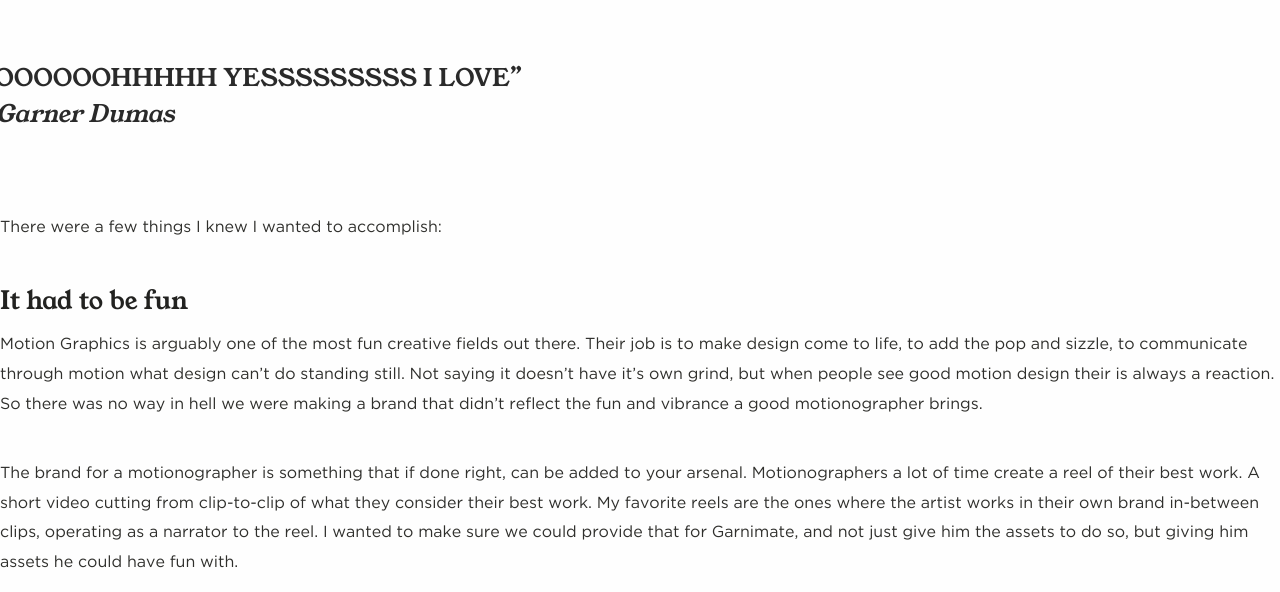
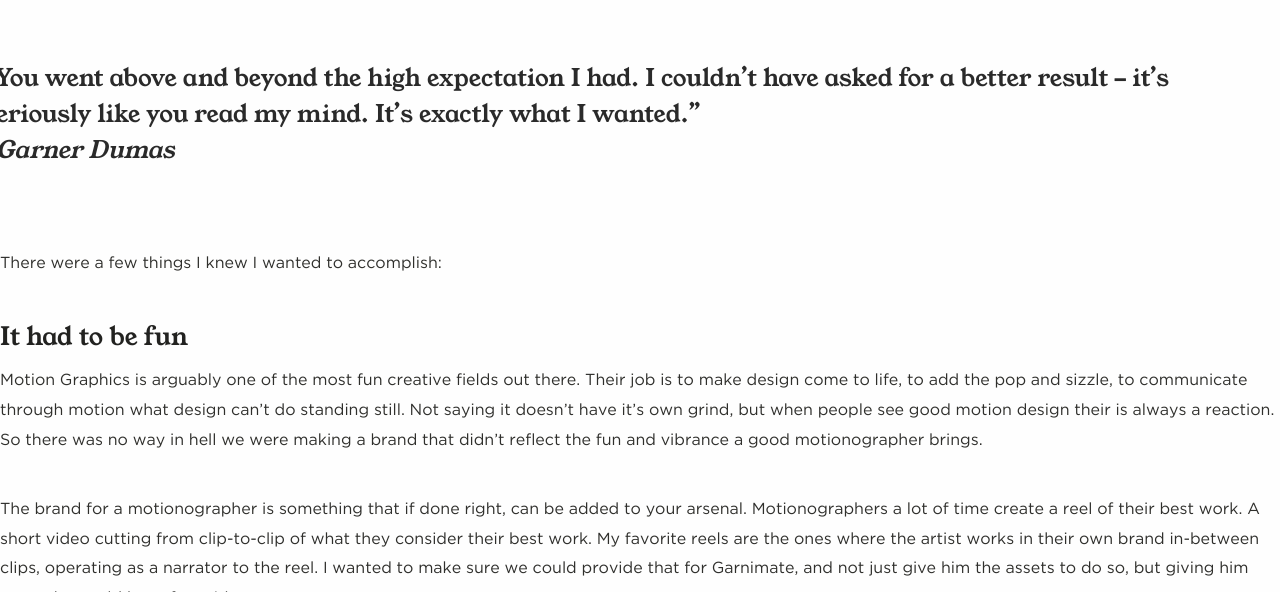
Before and after one commit to devanflaherty/jekyll-salt, a Jekyll site: the page built from _work/20161020-garnimate.md, in a window 1280 px wide and 900 px high, scrolled down 2996 px, cut to the strip 199-791 px from the top of the window. Built offline with Jekyll 4.4.1, drawn with Linux system fonts in a browser that asks for light colours; nearby versions of some CDN libraries.

Commit message:
Update from Forestry.io - 20161020-garnimate.md

```diff
--- a/_work/20161020-garnimate.md
+++ b/_work/20161020-garnimate.md
@@ -49,7 +49,7 @@ When you've worked with someone for years you get a good idea of what they'd lik
 
 ![Alt text](http://media.saltagency.co/projects/garnimate/images/panel-2-left.png) ![Alt text](http://media.saltagency.co/projects/garnimate/images/panel-2-right.png)
 
-> "OOOOOOHHHHH YESSSSSSSSS I LOVE"
+> "You went above and beyond the high expectation I had. I couldn’t have asked for a better result - it’s seriously like you read my mind. It’s exactly what I wanted."
 > _-Garner Dumas_
 
 There were a few things I knew I wanted to accomplish:
--- a/admin/index.html
+++ b/admin/index.html
@@ -34,8 +34,8 @@
         dateFormat: "MM/DD/YYYY h:mm A"
     };
 </script>
+<link rel="stylesheet" href="https://local.forestry.io/main.css" />
 <script type="application/javascript" src="https://local.forestry.io/forestry.min.js"></script>
-<link rel="stylesheet" href="https://local.forestry.io/main.css" />
 <script type="text/javascript" async="" src="https://widget.intercom.io/widget/i9oymrzt"></script>
 <script id="IntercomSettingsScriptTag">
     window.intercomSettings = {
```
